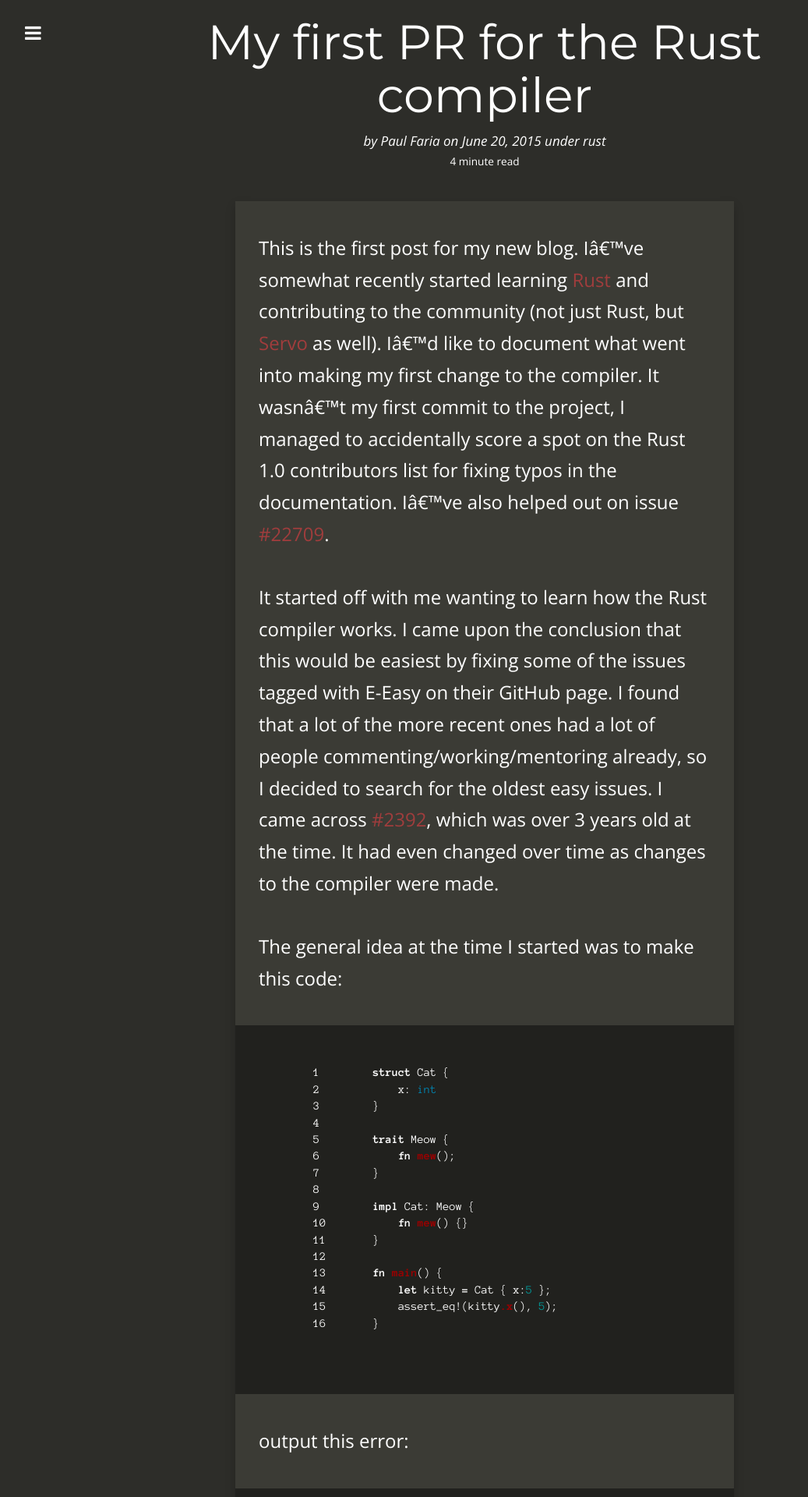
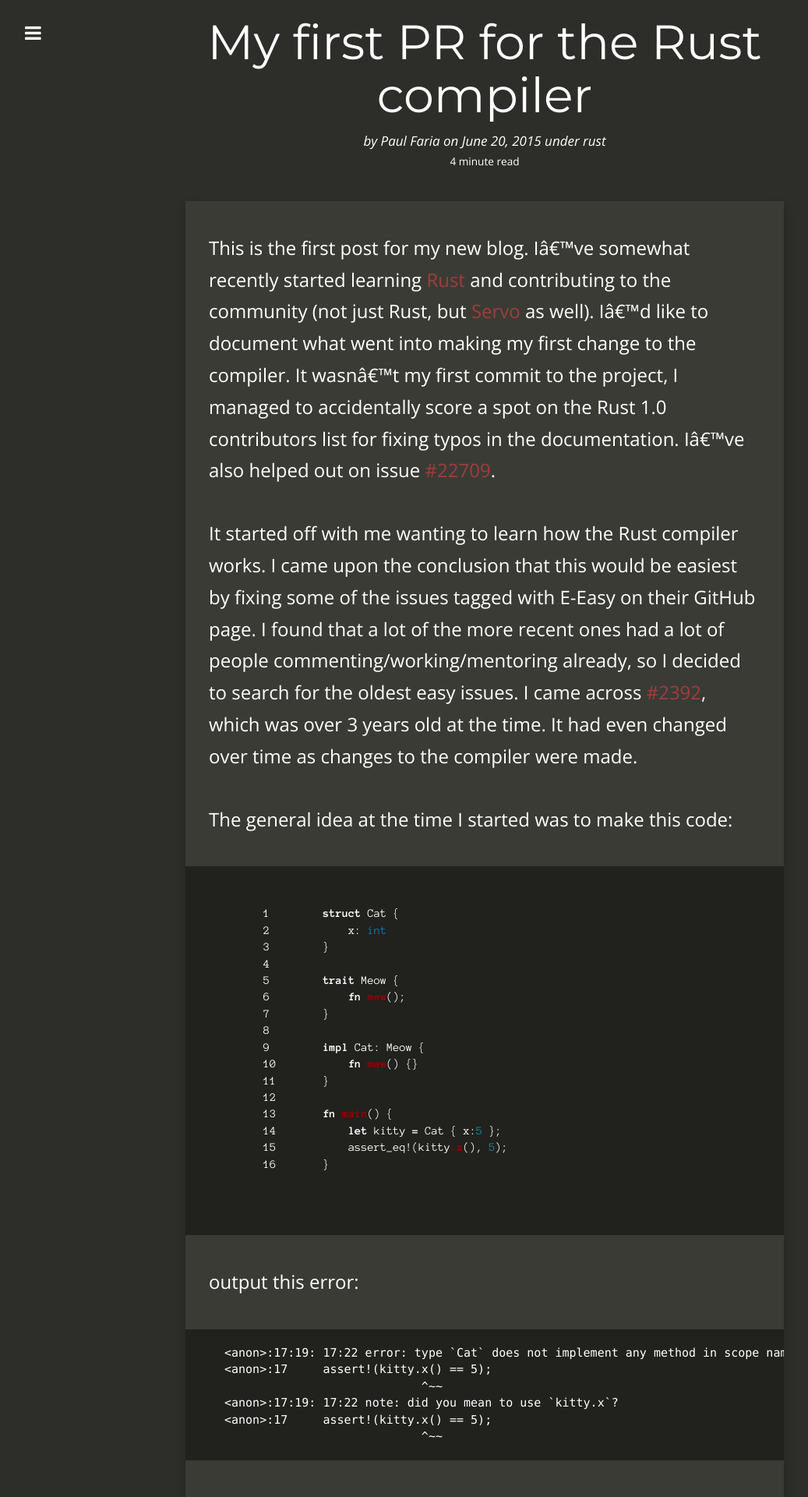
Before and after one commit to Nashenas88/nashenas88.github.io, a Jekyll site: the page built from _posts/2015-06-20-my-first-pr-for-the-rust-compiler.markdown, in a window 1280 px wide. Shown: the top 1920 px of the page at 78% size, without its empty margins (18-1055 px from the left). Built offline with Jekyll 4.4.1, drawn with Linux system fonts in a browser that asks for light colours; nearby versions of some CDN libraries.

Commit message:
Removed wrapping behavior from code blocks, and made main column wider on large viewports.

```diff
--- a/css/style.scss
+++ b/css/style.scss
@@ -485,8 +485,8 @@
 		}
 
 		@media (min-width: $screen-lg-min) {
-			width: 50%;
-			margin-left: 25%;
+			width: 60%;
+			margin-left: 20%;
 		}
 
 		.thumb {
@@ -617,6 +617,13 @@
 					border-radius: 0;
 					margin-bottom: 10px;
 					margin-top: 10px;
+					overflow-x: auto;
+					word-wrap: normal;
+					white-space: pre;
+
+                    code {
+					    white-space: pre;
+                    }
 
 					@media (min-width: $screen-sm-min) {
 						padding-left: 50px;
```
